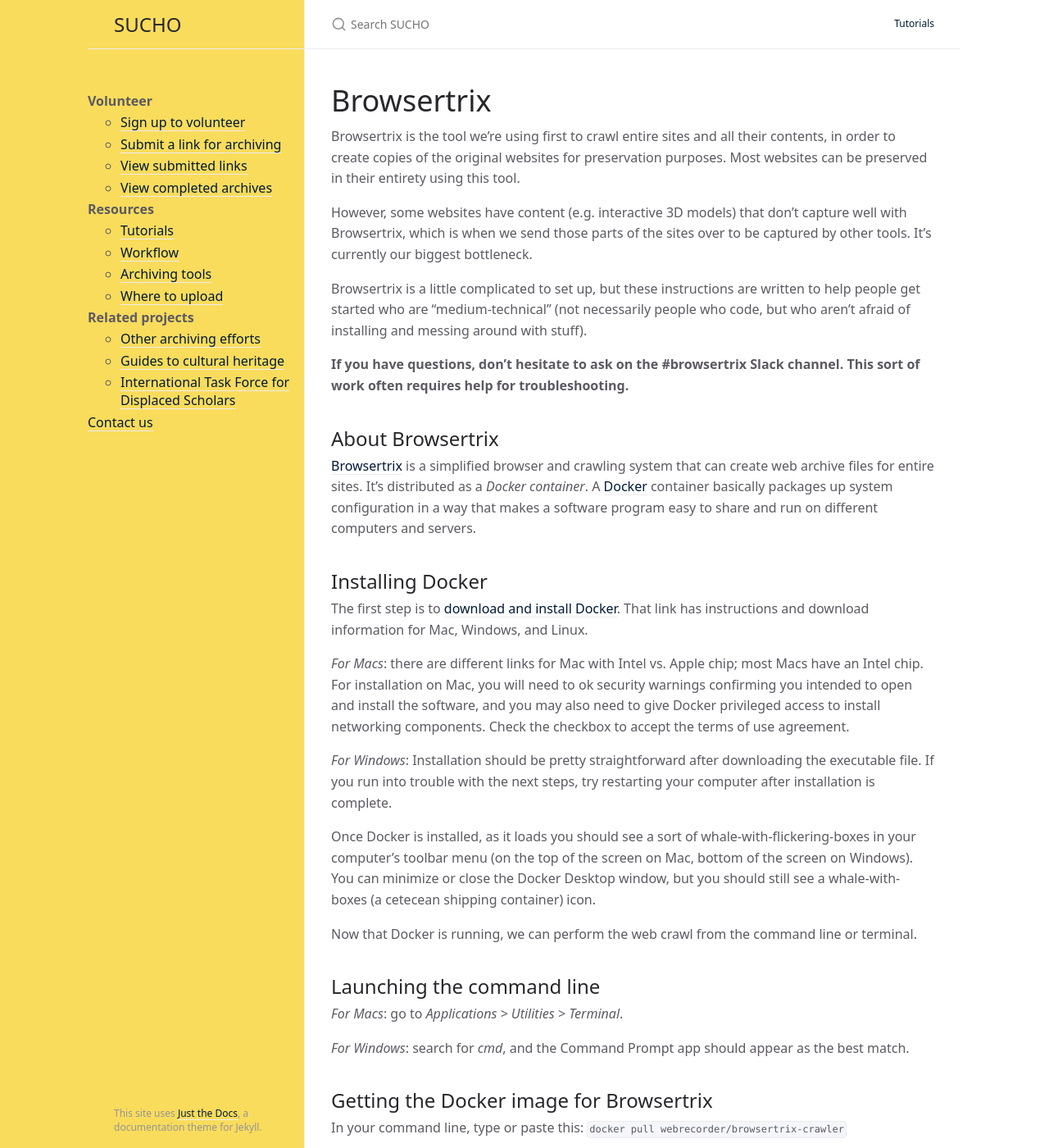
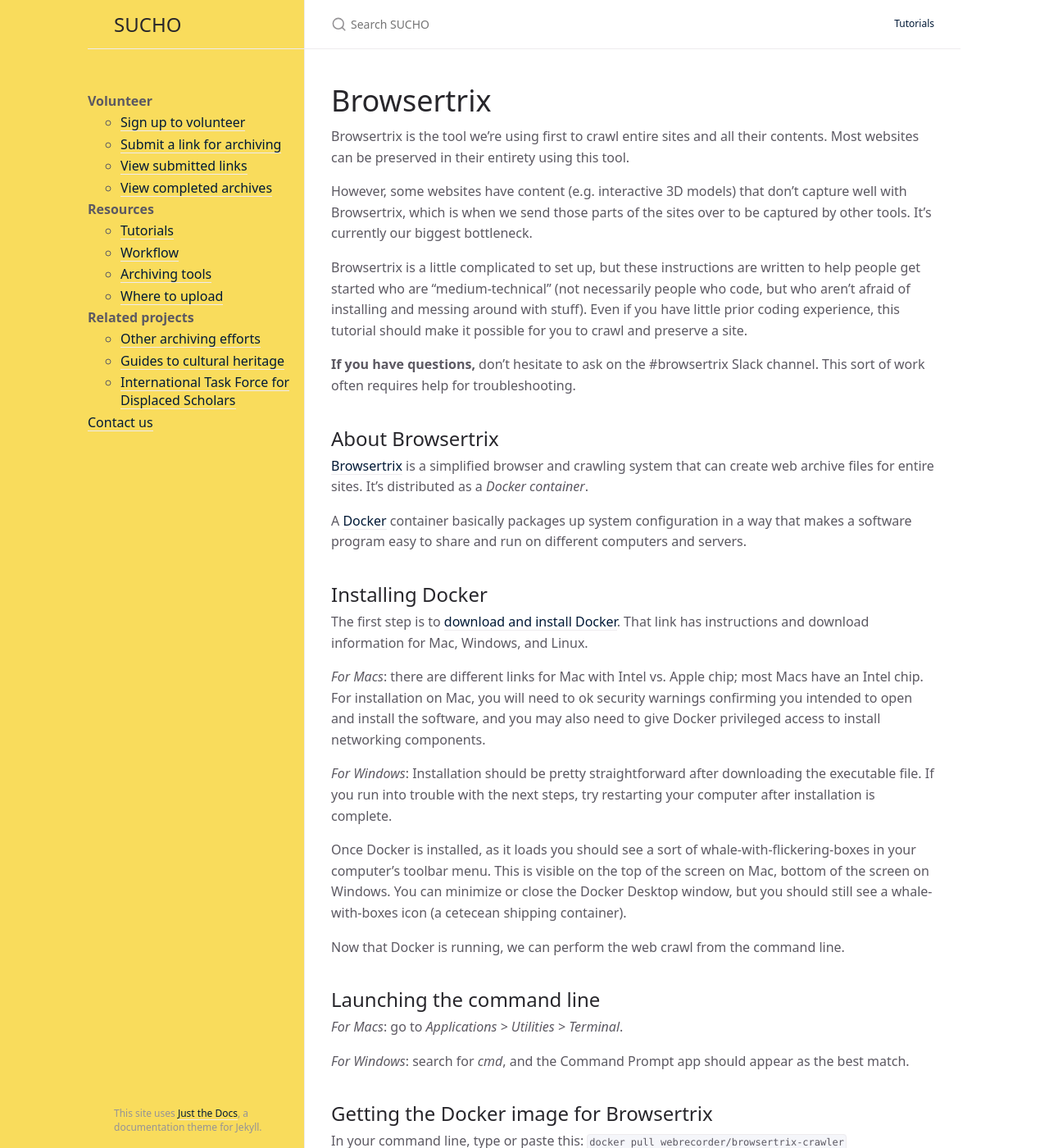
Before and after one commit to sucho-archiving/sucho-archiving.github.io, a Jekyll site: the page built from browsertrix.md, in a window 1280 px wide and 1400 px high. Shown: the whole window at 82% size. Built offline with Jekyll 4.4.1, drawn with Linux system fonts in a browser that asks for light colours; some of the changed text lies outside the part shown.

Commit message:
Update browsertrix.md

```diff
--- a/browsertrix.md
+++ b/browsertrix.md
@@ -6,28 +6,30 @@
 
 # Browsertrix
 
-Browsertrix is the tool we're using first to crawl entire sites and all their contents, in order to create copies of the original websites for preservation purposes. Most websites can be preserved in their entirety using this tool.
+Browsertrix is the tool we're using first to crawl entire sites and all their contents. Most websites can be preserved in their entirety using this tool.
 
 However, some websites have content (e.g. interactive 3D models) that don't capture well with Browsertrix, which is when we send those parts of the sites over to be captured by other tools. It's currently our biggest bottleneck.
 
-Browsertrix is a little complicated to set up, but these instructions are written to help people get started who are "medium-technical" (not necessarily people who code, but who aren't afraid of installing and messing around with stuff).
+Browsertrix is a little complicated to set up, but these instructions are written to help people get started who are "medium-technical" (not necessarily people who code, but who aren't afraid of installing and messing around with stuff). Even if you have little prior coding experience, this tutorial should make it possible for you to crawl and preserve a site.
 
-**If you have questions, don't hesitate to ask on the #browsertrix Slack channel. This sort of work often requires help for troubleshooting.**
+**If you have questions,** don't hesitate to ask on the #browsertrix Slack channel. This sort of work often requires help for troubleshooting.
 
 ## About Browsertrix
-[Browsertrix](https://github.com/webrecorder/browsertrix-crawler) is a simplified browser and crawling system that can create web archive files for entire sites. It's distributed as a *Docker container*. A [Docker](https://www.docker.com/) container basically packages up system configuration in a way that makes a software program easy to share and run on different computers and servers.
+[Browsertrix](https://github.com/webrecorder/browsertrix-crawler) is a simplified browser and crawling system that can create web archive files for entire sites. It's distributed as a *Docker container*.
+
+A [Docker](https://www.docker.com/) container basically packages up system configuration in a way that makes a software program easy to share and run on different computers and servers.
 
 ## Installing Docker
 
 The first step is to [download and install Docker](https://docs.docker.com/get-docker/). That link has instructions and download information for Mac, Windows, and Linux.
 
-*For Macs*: there are different links for Mac with Intel vs. Apple chip; most Macs have an Intel chip. For installation on Mac, you will need to ok security warnings confirming you intended to open and install the software, and you may also need to give Docker privileged access to install networking components. Check the checkbox to accept the terms of use agreement.
+*For Macs*: there are different links for Mac with Intel vs. Apple chip; most Macs have an Intel chip. For installation on Mac, you will need to ok security warnings confirming you intended to open and install the software, and you may also need to give Docker privileged access to install networking components.
 
 *For Windows*: Installation should be pretty straightforward after downloading the executable file. If you run into trouble with the next steps, try restarting your computer after installation is complete.
 
-Once Docker is installed, as it loads you should see a sort of whale-with-flickering-boxes in your computer's toolbar menu (on the top of the screen on Mac, bottom of the screen on Windows). You can minimize or close the Docker Desktop window, but you should still see a whale-with-boxes (a cetecean shipping container) icon.
+Once Docker is installed, as it loads you should see a sort of whale-with-flickering-boxes in your computer's toolbar menu. This is visible on the top of the screen on Mac, bottom of the screen on Windows. You can minimize or close the Docker Desktop window, but you should still see a whale-with-boxes icon (a cetecean shipping container).
 
-Now that Docker is running, we can perform the web crawl from the command line or terminal.
+Now that Docker is running, we can perform the web crawl from the command line.
 
 ## Launching the command line
 *For Macs*: go to *Applications > Utilities > Terminal*.
@@ -82,19 +84,19 @@
 ## Starting to crawl the site
 Open up the command line again, if you closed it before.
 
-On a Mac, this will by default put you in your home directory (i.e. /Users/your-user-name). If you saved your *crawl-config.yaml* in the Documents folder, type `cd Documents`, and your command line will put you in the Documents folder. (If you put it somewhere else, you can put in that path after the `cd`, e.g. `cd Documents/some-subfolder/another-subfolder`).
+*For Mac*: this will by default put you in your home directory (i.e. /Users/your-user-name). If you saved your *crawl-config.yaml* in the Documents folder, type `cd Documents`, and your command line will put you in the Documents folder. (If you put it somewhere else, you can put in that path after the `cd`, e.g. `cd Documents/some-subfolder/another-subfolder`).
 
-Once you're in the same location as your *crawl-config.yaml*, paste this command (for Mac/Linux) into the command line and press enter to start the crawling:
+Once you're in the same location as your *crawl-config.yaml*, paste this command into the Mac terminal and press enter to start the crawling:
 
 `docker run -v $PWD/crawl-config.yaml:/app/crawl-config.yaml -v $PWD/crawls:/crawls/ webrecorder/browsertrix-crawler crawl --config /app/crawl-config.yaml --generateWACZ`
 
-If you're on Windows, use this command:
+*For Windows*: after navigating to the right directory in the command prompt using `cd`, type the following command:
 `docker run -v %PWD%/crawl-config.yaml:/app/crawl-config.yaml -v %PWD%/crawls:/crawls/ webrecorder/browsertrix-crawler crawl --config /app/crawl-config.yaml --generateWACZ`
 
-*Note*: You may have to use 'sudo' at the start of this command. If you are on Windows, you may be better of using the absolute path. To find the absolute path for your yaml file, locate the crawl-config.yaml file and copy the directory address in the folder window.
+*Note*: You may have to use 'sudo' at the start of this command. If you are on Windows, you may be better off using the absolute path. To find the absolute path for your .yaml file, locate the crawl-config.yaml file and copy the directory address in the folder window.
 
 ## Waiting
-Depending on the size of the site, it could take anywhere from a couple minutes to 10+ hours. If you run out of space on your computer, contact @Seb on the SUCHO Slack and he'll use one of the big servers on it.
+Depending on the size of the site, the crawl could take anywhere from a couple minutes to 10+ hours. If you run out of space on your computer, contact @Seb on the SUCHO Slack and he'll use one of the big servers on it.
 
 ## Uploading the WACZ file
 The directory that has your *crawl-config.yaml* file will generate a *crawls* directory the first time you run the command to crawl a site.
```
Also changed, not shown: other parts of browsertrix.md (+1 -1 lines).
